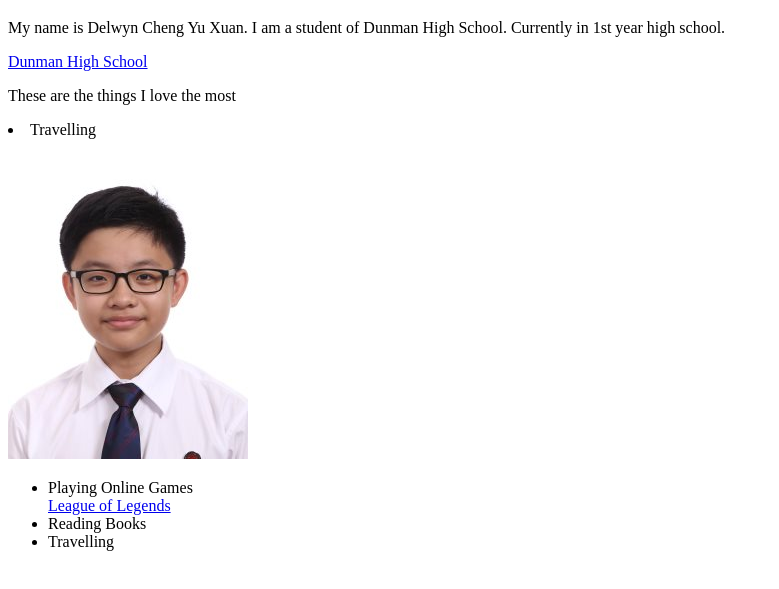
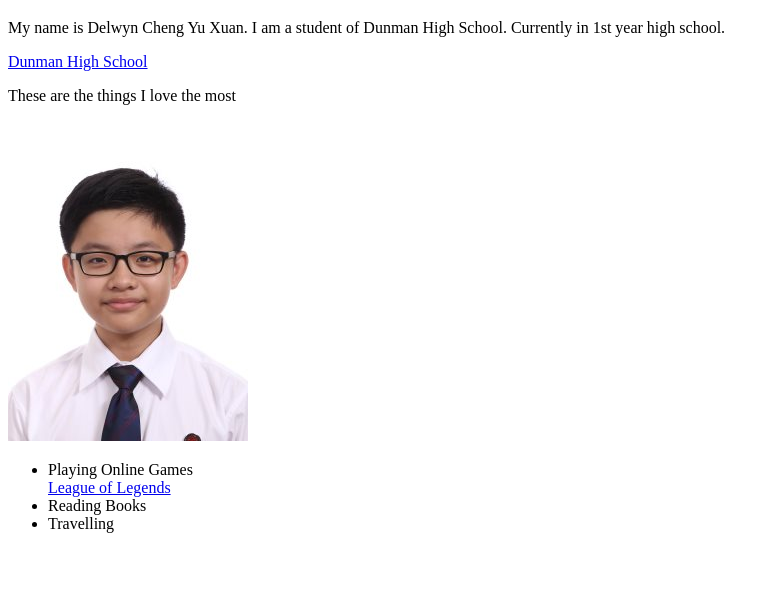
Before and after one commit to dhs17y1gdelwyncheng/dhs17y1gdelwyncheng.github.io, a plain HTML site: page index.html in a window 1280 px wide. Shown: the part 61-650 px from the top of the page, without its empty margins (0-779 px from the left). Drawn offline with Linux system fonts and the light colour scheme.

Commit message:
Update index.html

```diff
--- a/index.html
+++ b/index.html
@@ -8,7 +8,7 @@
 <p>
 My name is Delwyn Cheng Yu Xuan. I am a student of Dunman High School. Currently in 1st year high school. </p>
 <a href ="www.dhs.sg">Dunman High School </a>
-<p>These are the things I love the most</p><li>Travelling</li>
+<p>These are the things I love the most</p>
 
 <img src="photo.jpg"/><ul>
 <li>Playing Online Games</li>
```
